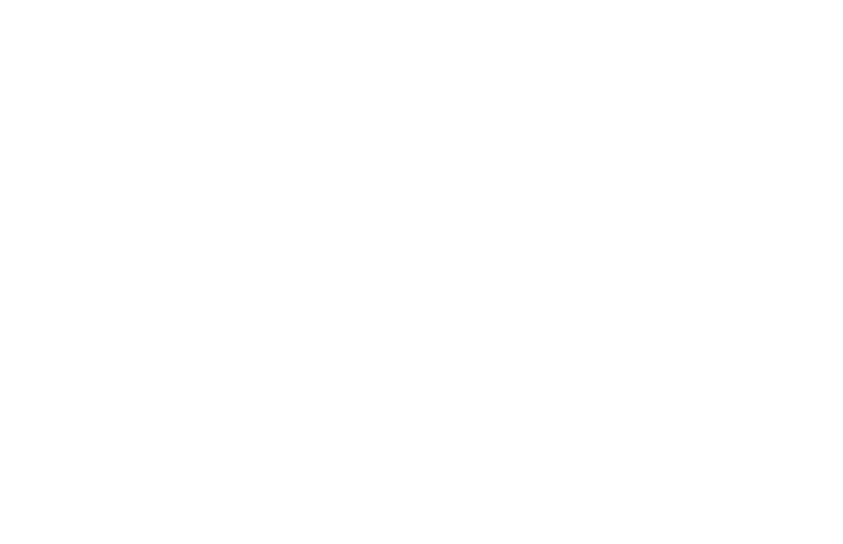
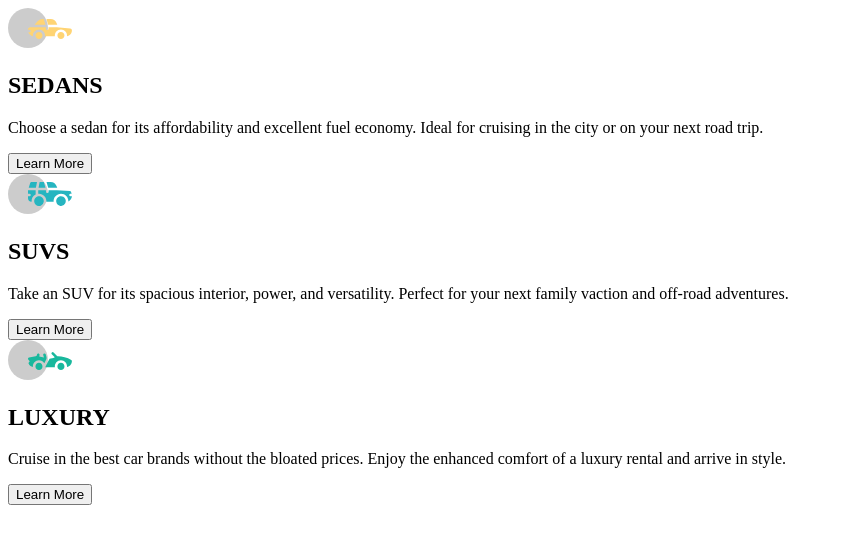
Before and after one commit to beatrizang/3-columns-preview-card, a plain HTML site: page index.html in a window 1280 px wide. Shown: the whole page, without its empty margins (0-843 px from the left). Drawn offline with Linux system fonts and the light colour scheme.

Commit message:
Se completa la estructura de la pagina

```diff
--- a/index.html
+++ b/index.html
@@ -7,7 +7,30 @@
   </head>
   <body>
     <main class="container">
-
+      <div class="cards">
+        <div class="sedans">
+          <img src="images/icon-sedans.svg" alt="" aria-hidden="true">
+          <h2>SEDANS</h2>
+          <p>Choose a sedan for its affordability and excellent fuel economy. Ideal
+          for cruising in the city or on your next road trip.</p>
+          <button type="button">Learn More</button>
+        </div>
+        <div class="suvs">
+          <img src="images/icon-suvs.svg" alt="" aria-hidden="true">
+          <h2>SUVS</h2>
+          <p>Take an SUV for its spacious interior, power, and versatility. Perfect
+          for your next family vaction and off-road adventures.</p>
+          <button type="button">Learn More</button>
+        </div>
+        <div class="luxury">
+          <img src="images/icon-luxury.svg" alt="" aria-hidden="true">
+          <h2>LUXURY</h2>
+          <p>Cruise in the best car brands without the bloated prices. Enjoy the
+            enhanced comfort of a luxury rental and arrive in style.</p>
+          <button type="button">Learn More</button>
+        </div>
+      </div>
+      <!--to do: footer-->
     </main>
   </body>
 </html>
```
